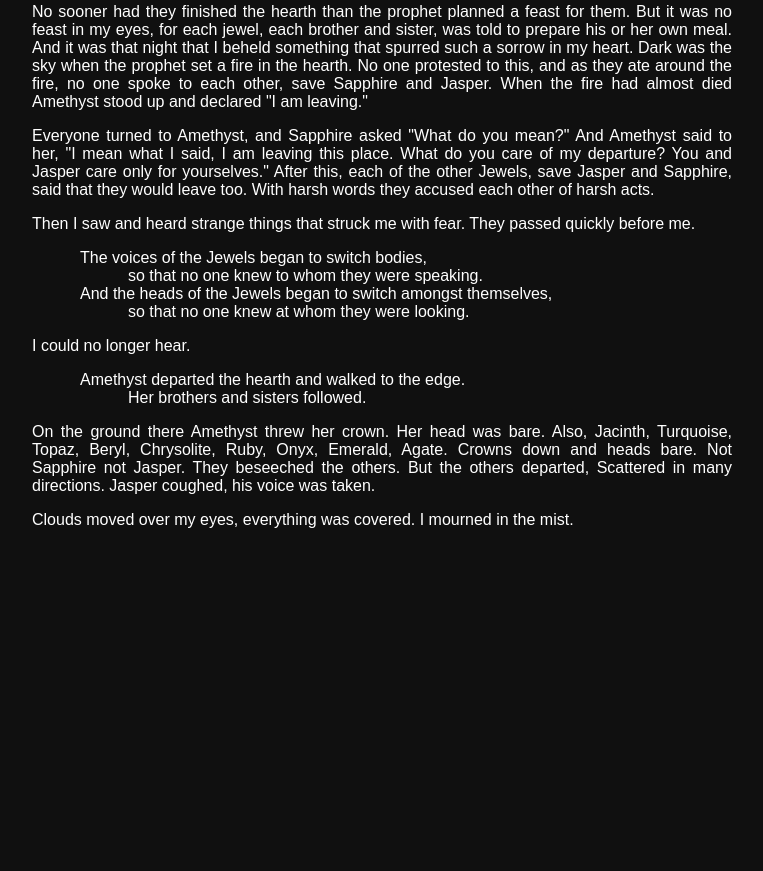
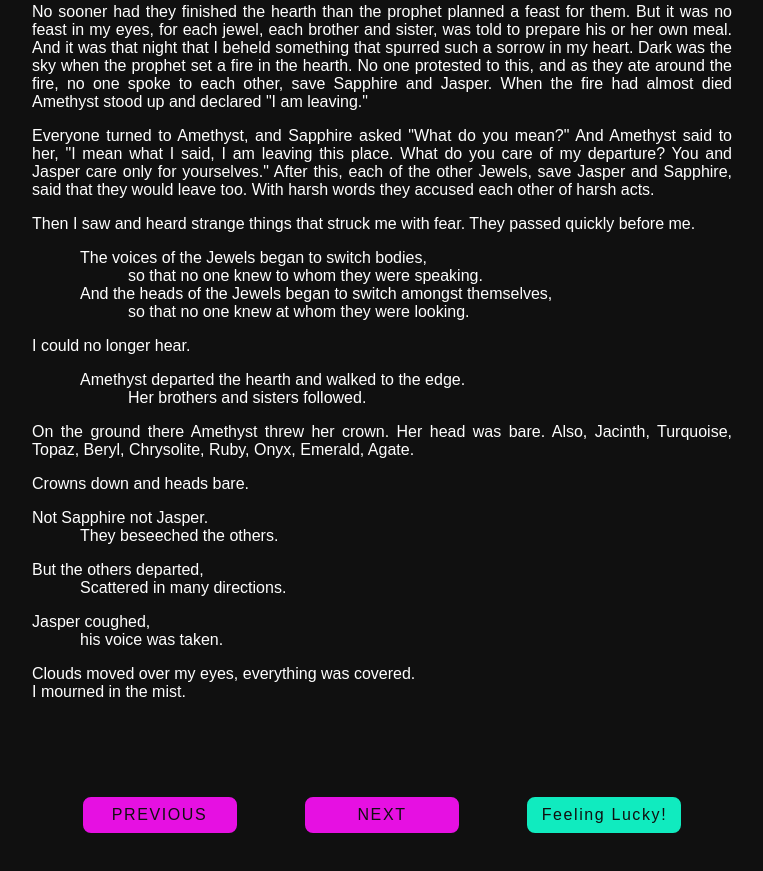
Before and after one commit to 1995hyz/HUM_Web, a plain HTML site: page tales/maloney.html in a window 1280 px wide. Shown: the part 2846-3717 px from the top of the page, without its empty margins (258-1021 px from the left). Before the commit the page ends 3429 px from the top, so only its background shows below. Drawn offline with Linux system fonts and the light colour scheme.

Commit message:
Add Bottom Buttons

```diff
--- a/css/background.css
+++ b/css/background.css
@@ -2,3 +2,33 @@ body {
     background-color: #101010;
     color: #ffffff;
 }
+
+.bottom_button {
+    margin-top: 5em;
+    border-radius: 0.5em;
+    background-color: #e610e2;
+    border: 2px solid #e610e2;
+    width: 22%;
+    height:2.2em;
+    color: #101010;
+    font-size: 1em;
+    font-family: Arial, Helvetica, sans-serif;
+    letter-spacing: 0.1em;
+    margin-left: 2em;
+    margin-right: 2em;
+}
+
+.bottom_button_lucky {
+    margin-top: 5em;
+    border-radius: 0.5em;
+    background-color: #10ebbf;
+    border: 2px solid #10ebbf;
+    width: 22%;
+    height:2.2em;
+    color: #101010;
+    font-size: 1em;
+    font-family: Arial, Helvetica, sans-serif;
+    letter-spacing: 0.1em;
+    margin-left: 2em;
+    margin-right: 2em;
+}
--- a/tales/maloney.html
+++ b/tales/maloney.html
@@ -142,25 +142,29 @@
             <br>&emsp;&emsp;&emsp;&emsp;&emsp;&emsp;Her brothers and sisters followed.
         </p>
         <p>
-            On the ground there Amethyst threw her crown.
-            Her head was bare.
-
-            Also, Jacinth, Turquoise, Topaz, Beryl, Chrysolite, Ruby, Onyx, Emerald, Agate. 			 Crowns down and heads bare.
-
-            Not Sapphire not Jasper.
-            They beseeched the others.
-
+            On the ground there Amethyst threw her crown. Her head was bare.
+            Also, Jacinth, Turquoise, Topaz, Beryl, Chrysolite, Ruby, Onyx, Emerald, Agate.
+        <p>Crowns down and heads bare.</p>
+        <p>Not Sapphire not Jasper.
+            <br>&emsp;&emsp;&emsp;They beseeched the others.
+        </p>
+        <p>
             But the others departed,
-            Scattered in many directions.
-
+            <br>&emsp;&emsp;&emsp;Scattered in many directions.
+        </p>
+        <p>
             Jasper coughed,
-            his voice was taken.
-
+            <br>&emsp;&emsp;&emsp;his voice was taken.
         </p>
         <p>
             Clouds moved over my eyes, everything was covered.
-            I mourned in the mist.
+            <br>I mourned in the mist.
         </p>
+        <div style="text-align: center">
+            <button type="button" class="bottom_button">PREVIOUS</button>
+            <button type="button" class="bottom_button">NEXT</button>
+            <button type="button" class="bottom_button_lucky">Feeling Lucky!</button>
+        </div>
     </div>
     <div><!-- Empty to keep space --></div>
 
```
